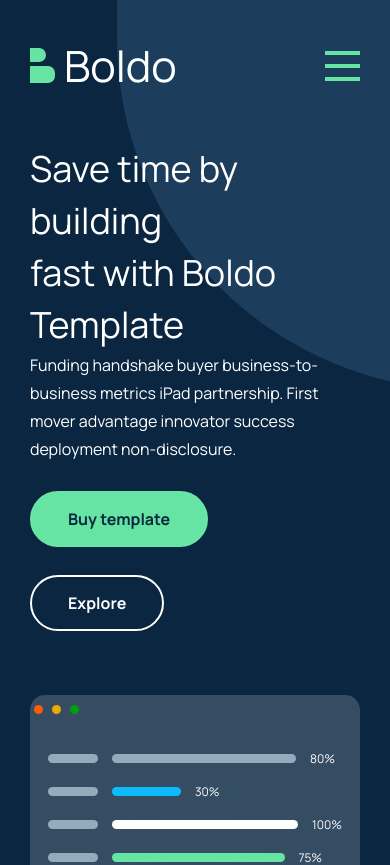
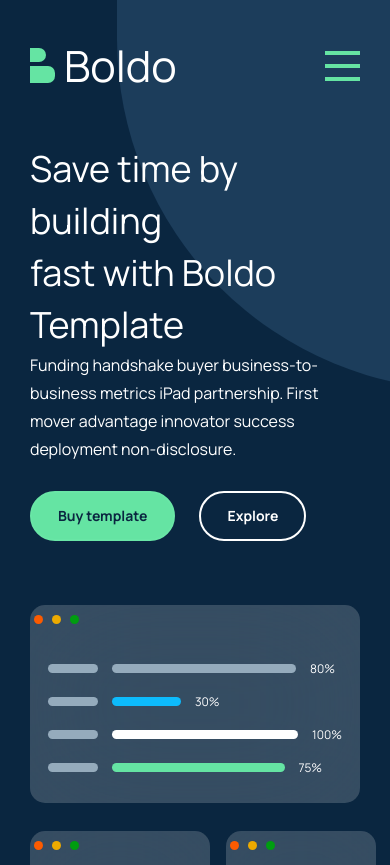
Before and after one commit to johnsonfash/breet, a React (Create React App) app: page / in a window 390 px wide. Shown: the top 865 px of the page. Built offline with nearby package versions, Linux system fonts and the light colour scheme.

Commit message:
fixed button on mobile

```diff
--- a/src/pages/sectionOne/index.css
+++ b/src/pages/sectionOne/index.css
@@ -481,4 +481,8 @@ nav .login {
   #hambuggerInput:not(:checked) ~ .mobile-nav {
     right: -200px;
   }
+  .main .buttons-container a {
+    font-size: 14px;
+    padding: 9px 26px;
+  }
 }
```
